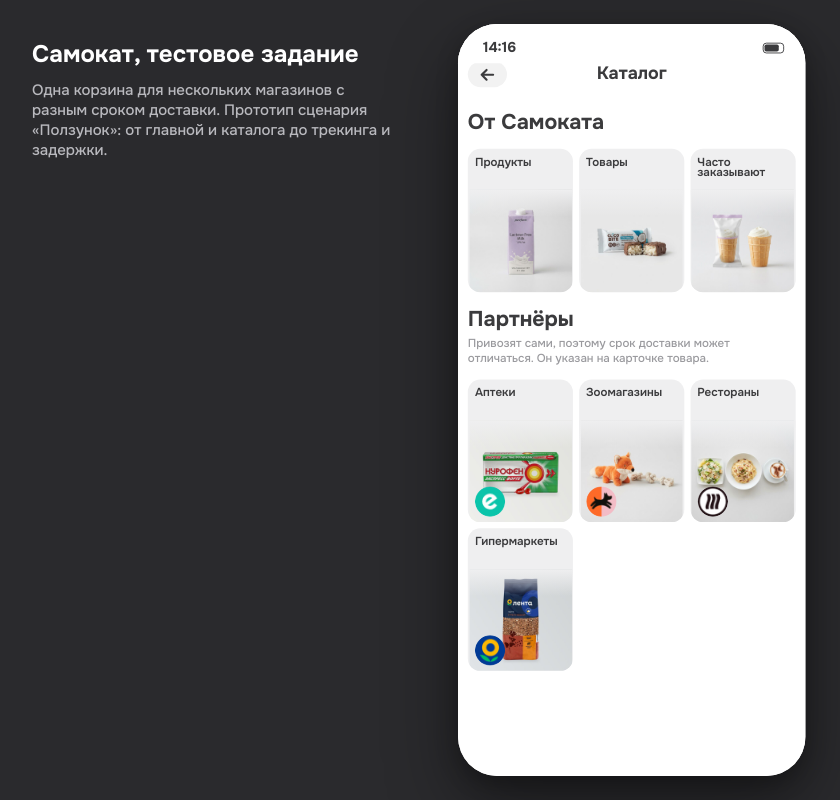
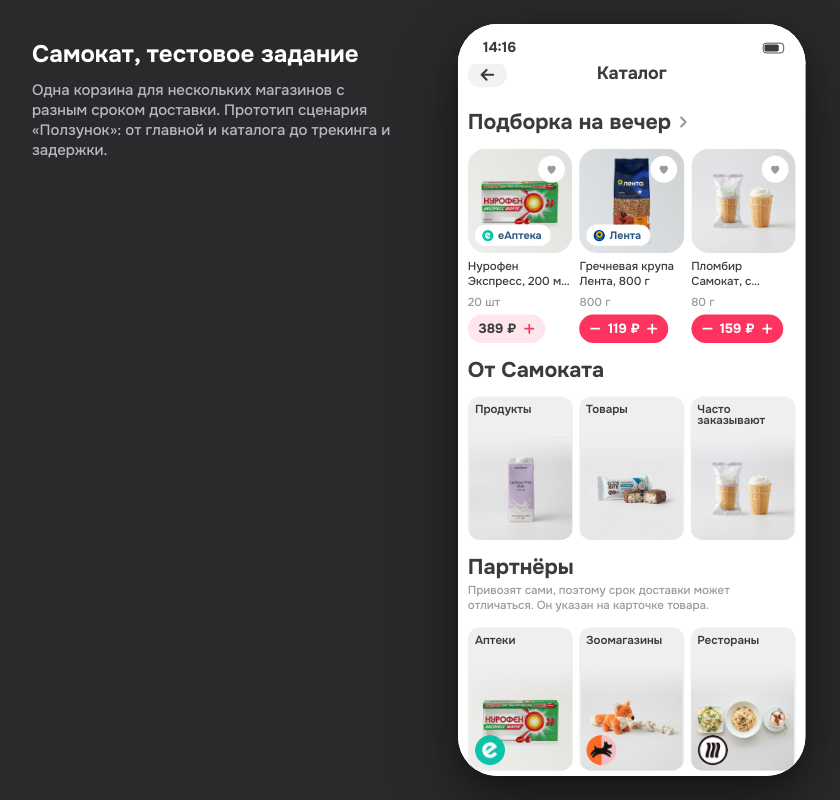
Before and after one commit to Arsenyproduct/samokat-test, a React (Vite) app: page /#/home in a window 1280 px wide. Both pictures are taken after a click on the button "Поиск". Shown: the whole page, without its empty margins (8-848 px from the left). Built offline with nearby package versions, Linux system fonts and the light colour scheme.

Commit message:
Add «Подборка на вечер» with three products to the catalog
Co-Authored-By: Claude Opus 5.5 <noreply@anthropic.com>
Claude-Session: https://claude.ai/code/session_01Sfjs4bwRLhSNsyeuxihitJ

```diff
--- a/src/components/ProductCard.module.css
+++ b/src/components/ProductCard.module.css
@@ -89,3 +89,18 @@ button.photo:active {
   aspect-ratio: 1;
   height: auto !important;
 }
+
+/* Three in a row (catalog): the photo follows the column width, the text stays 2 + 1 lines */
+.compact {
+  height: auto;
+}
+.skeleton.compact {
+  gap: var(--space-6);
+}
+/* Same 101 px as title + amount + chip with their gaps */
+.skeletonText {
+  display: flex;
+  flex-direction: column;
+  gap: var(--space-8);
+  height: 95px;
+}
--- a/src/components/ProductCard.tsx
+++ b/src/components/ProductCard.tsx
@@ -4,7 +4,8 @@ import { Icon } from './Icon';
 import { PartnerTag, PriceChip, Skeleton } from './ui';
 import s from './ProductCard.module.css';
 
-export function ProductCard({ id, onOpen }: { id: ProductId; onOpen?: () => void }) {
+/** Product card (360:150). `compact` is the three-in-a-row version for the catalog. */
+export function ProductCard({ id, onOpen, compact = false }: { id: ProductId; onOpen?: () => void; compact?: boolean }) {
   const product = products[id];
   const { cart, add, remove, favorites, toggleFavorite } = useStore();
   const count = cart[id] ?? 0;
@@ -13,7 +14,7 @@ export function ProductCard({ id, onOpen }: { id: ProductId; onOpen?: () => void
   const photo = <img src={product.image} alt="" draggable={false} />;
 
   return (
-    <article className={s.card} aria-label={product.title}>
+    <article className={`${s.card} ${compact ? s.compact : ''}`} aria-label={product.title}>
       <div className={s.photoWrap}>
         {onOpen ? (
           <button type="button" className={s.photo} onClick={onOpen} aria-label={`Открыть: ${product.title}`}>
@@ -57,7 +58,19 @@ export function ProductCard({ id, onOpen }: { id: ProductId; onOpen?: () => void
   );
 }
 
-export function ProductCardSkeleton() {
+export function ProductCardSkeleton({ compact = false }: { compact?: boolean }) {
+  if (compact) {
+    return (
+      <div className={`${s.skeleton} ${s.compact}`} aria-hidden="true">
+        <Skeleton width="100%" height={0} radius={20} className={s.skeletonPhoto} />
+        <div className={s.skeletonText}>
+          <Skeleton width="90%" height={12} radius={6} />
+          <Skeleton width="60%" height={12} radius={6} />
+          <Skeleton width={84} height={32} radius={16} style={{ marginTop: 'auto' }} />
+        </div>
+      </div>
+    );
+  }
   return (
     <div className={s.skeleton} aria-hidden="true">
       <Skeleton width="100%" height={180} radius={24} className={s.skeletonPhoto} />
--- a/src/screens/Catalog.module.css
+++ b/src/screens/Catalog.module.css
@@ -100,3 +100,20 @@
   aspect-ratio: 118.447 / 160.7;
   height: auto !important;
 }
+
+/* «Подборка на вечер»: three product cards in a row */
+.sectionLink {
+  display: flex;
+  align-items: center;
+  gap: var(--space-4);
+  align-self: flex-start;
+  color: var(--text-primary);
+}
+.sectionChev {
+  color: var(--text-secondary);
+}
+.products {
+  display: grid;
+  grid-template-columns: repeat(3, minmax(0, 1fr));
+  gap: var(--space-8);
+}
--- a/src/screens/Catalog.tsx
+++ b/src/screens/Catalog.tsx
@@ -1,4 +1,6 @@
-import { images, products, type StoreId } from '../data/catalog';
+import { images, products, type ProductId, type StoreId } from '../data/catalog';
+import { Icon } from '../components/Icon';
+import { ProductCard, ProductCardSkeleton } from '../components/ProductCard';
 import { IconButton, Skeleton, StatusBar, StoreLogo, useEnterLoading } from '../components/ui';
 import { useRouter } from '../state/router';
 import { Screen, screenStyles } from './Screen';
@@ -12,6 +14,8 @@ const own: Tile[] = [
   { label: 'Товары', image: images.bar },
   { label: 'Часто заказывают', image: products.ice.image, tight: true },
 ];
+
+const evening: ProductId[] = ['nurofen', 'buckwheat', 'ice'];
 
 const partners: Tile[] = [
   { label: 'Аптеки', image: products.nurofen.image, logo: 'eapteka' },
@@ -50,6 +54,22 @@ export function Catalog() {
         </div>
 
         <div className={s.content}>
+          <button type="button" className={s.sectionLink} onClick={() => navigate({ name: 'collection' })}>
+            <h2 className="t-h1">Подборка на вечер</h2>
+            <Icon name="chevR" size={20} className={s.sectionChev} />
+          </button>
+          <div className={s.products} aria-busy={loading}>
+            {evening.map((id) =>
+              loading ? (
+                <ProductCardSkeleton key={id} compact />
+              ) : (
+                <div key={id} className={screenStyles.reveal}>
+                  <ProductCard id={id} compact onOpen={() => navigate({ name: 'product', id })} />
+                </div>
+              ),
+            )}
+          </div>
+
           <h2 className="t-h1">От Самоката</h2>
           <div className={s.grid}>{renderTiles(own)}</div>
 
```
